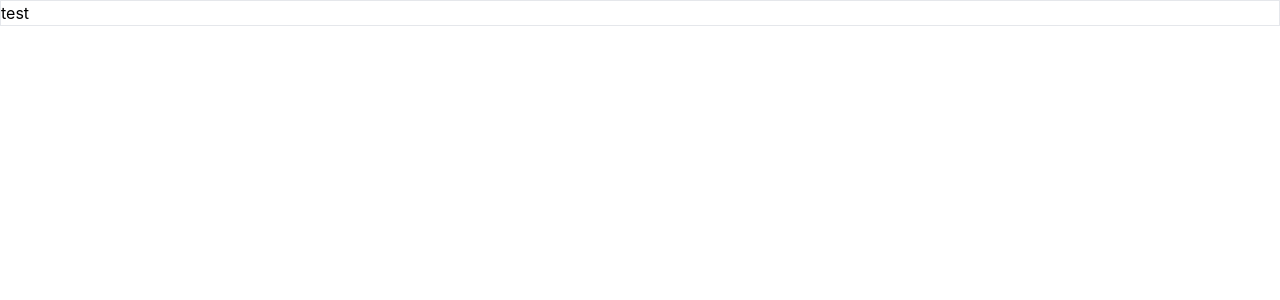
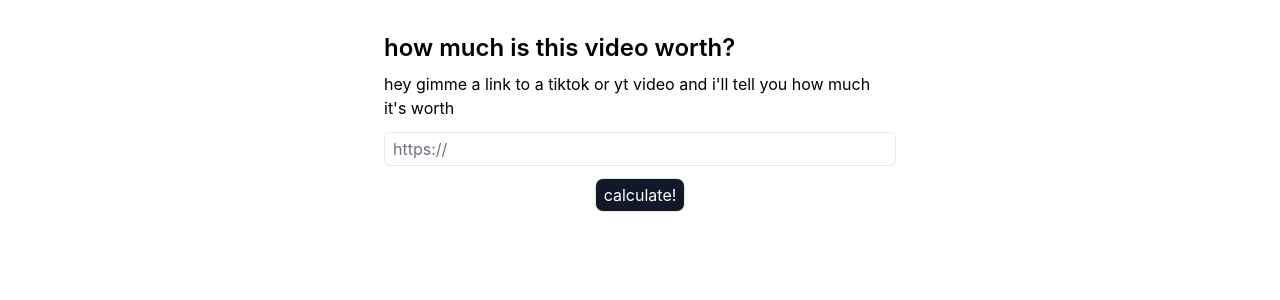
Before and after one commit to itsmnjn/nextjs-ts-tailwind-starter, a Next.js app: page / in a window 1280 px wide. Shown: the top 300 px of the page. Built offline with nearby package versions, Linux system fonts and the light colour scheme.

Commit message:
Implement basic wireframe

```diff
--- a/src/pages/index.tsx
+++ b/src/pages/index.tsx
@@ -1,9 +1,68 @@
-import * as React from 'react';
+import React, { useState } from 'react';
 
 export default function HomePage() {
+  const [showModal, setShowModal] = useState(false);
+  const onButtonClick = () => {
+    // make request to scraping api here and get $ value
+    console.log('button clicked!');
+    setShowModal(true);
+  };
+
   return (
-    <main className='w-full border'>
-      <p className=''>test</p>
+    <main className='flex flex-col items-center p-3 pt-8'>
+      <section className='flex flex-col max-w-lg'>
+        <h1 className='mb-2 text-2xl font-semibold'>
+          how much is this video worth?
+        </h1>
+        <p className='mb-3'>
+          hey gimme a link to a tiktok or yt video and i'll tell you how much
+          it's worth
+        </p>
+        <input
+          className='py-1 pl-2 mb-3 border rounded-md'
+          placeholder='https://'
+        />
+        <button
+          type='button'
+          onClick={onButtonClick}
+          className='self-center px-2 py-1 text-white transition bg-gray-900 border rounded-lg active:bg-gray-800 active:scale-95'
+        >
+          calculate!
+        </button>
+      </section>
+
+      {showModal && (
+        <div
+          id='modal-wrapper'
+          className='absolute top-0 z-10 flex items-center justify-center w-full h-full p-3'
+          onClick={() => {
+            setShowModal(false);
+          }}
+        >
+          <div
+            id='modal-bg'
+            className='absolute top-0 w-full h-full bg-black opacity-25'
+          />
+          <div
+            id='modal-container'
+            className='z-10 w-full h-full max-w-sm bg-white shadow-lg rounded-xl max-h-96'
+            onClick={(e) => {
+              e.stopPropagation();
+            }}
+          >
+            <div
+              id='modal-content'
+              className='relative flex flex-col items-center justify-center w-full h-full'
+            >
+              <p className='mb-2 text-lg'>this video is worth:</p>
+              <p className='text-4xl font-semibold'>$100!</p>
+              <p className='absolute text-xs right-4 bottom-4'>
+                just kidding, this is a wip...
+              </p>
+            </div>
+          </div>
+        </div>
+      )}
     </main>
   );
 }
--- a/src/styles/globals.css
+++ b/src/styles/globals.css
@@ -17,9 +17,7 @@
 
   html,
   body,
-  body > div:first-child,
-  div#__next,
-  div#__next > div {
+  div#__next {
     height: 100%;
   }
 
```
